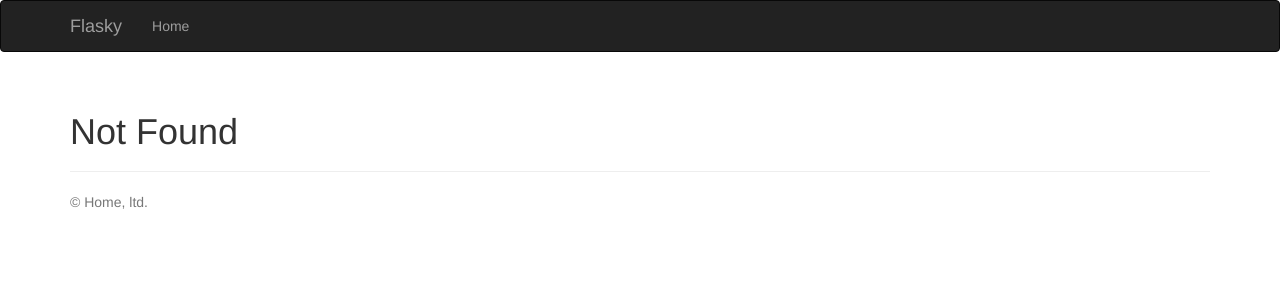
After one commit to Tur-4000/flasky, a Flask app: template templates/404.html in a window 1280 px wide. The commit adds this page. Shown: the top 300 px of the page. Run offline with Flask 2, Linux system fonts and the light colour scheme; the template is opened without the code that fills it, so the values that code supplies are empty; some libraries are stand-ins or nearby versions.

Commit message:
chapter 03c

```diff
--- a/hello.py
+++ b/hello.py
@@ -11,3 +11,11 @@ def index():
 @app.route('/user/<name>')
 def user(name):
 	return render_template('user.html', name=name)
+
+@app.errorhandler(404)
+def page_not_found(e):
+	return render_template('404.html'), 404
+
+@app.errorhandler(500)
+def internal_server_error(e):
+	return render_template('500.html'), 500
--- /dev/null
+++ b/templates/404.html
@@ -0,0 +1,9 @@
+{% extends "base.html" %}
+
+{% block title %}Flasky - Page Not Found{% endblock %}
+
+{% block page_content %}
+	<div class="page-header">
+		<h1>Not Found</h1>
+	</div>
+{% endblock %}
--- /dev/null
+++ b/templates/base.html
@@ -0,0 +1,37 @@
+{% extends "bootstrap/base.html" %}
+
+{% block title %}Flasky{% endblock %}
+
+{% block navbar %}
+    <div class="navbar navbar-inverse" role="navigation">
+        <div class="container">
+            <div class="navbar-header">
+                <button type="button" class="navbar-toggle"
+                data-toggle="collapse" data-target=".navbar-collapse">
+                <span class="sr-only">Toggle navigation</span>
+                <span class="icon-bar"></span>
+                <span class="icon-bar"></span>
+                <span class="icon-bar"></span>
+                </button>
+                <a class="navbar-brand" href="/">Flasky</a>
+            </div>
+            <div class="navbar-collapse collapse">
+                <ul class="nav navbar-nav">
+                    <li><a href="/">Home</a></li>
+                </ul>
+            </div>
+        </div>
+    </div>
+{% endblock %}
+{% block content %}
+    <div class="container">
+        {% block page_content %}{% endblock %}
+    </div>
+
+    <footer class="footer">
+      <div class="container">
+        <p class="text-muted">&copy; Home, ltd.</p>
+      </div>
+    </footer>
+
+{% endblock content %}
```
Also changed, not shown: templates/500.html (added, +9 -0 lines), templates/index.html (+11 -1 lines), templates/user.html (+6 -27 lines).
